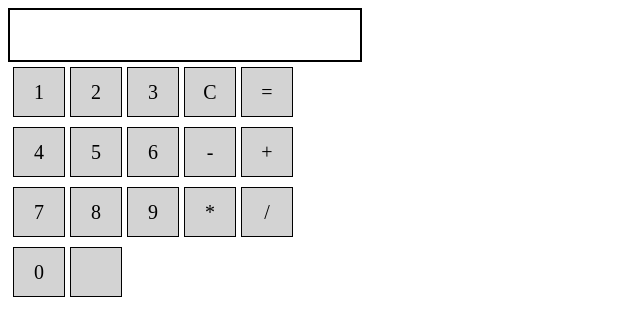
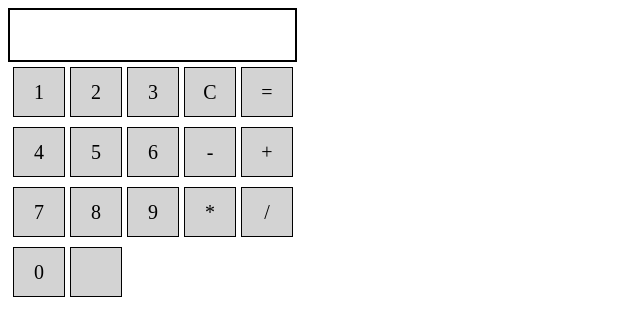
Before and after one commit to ekayumov/Java_script, a plain HTML site: page lesson__7/index.html in a window 1280 px wide. Shown: the whole page, without its empty margins (0-640 px from the left). Drawn offline with Linux system fonts and the light colour scheme.

Commit message:
Update calculator.css

```diff
--- a/lesson__7/calculator.css
+++ b/lesson__7/calculator.css
@@ -1,5 +1,5 @@
 .input-field {
-    width: 350px;
+    width: 285px;
     height: 50px;
     border: 2px solid black;
     text-align: center;
```
